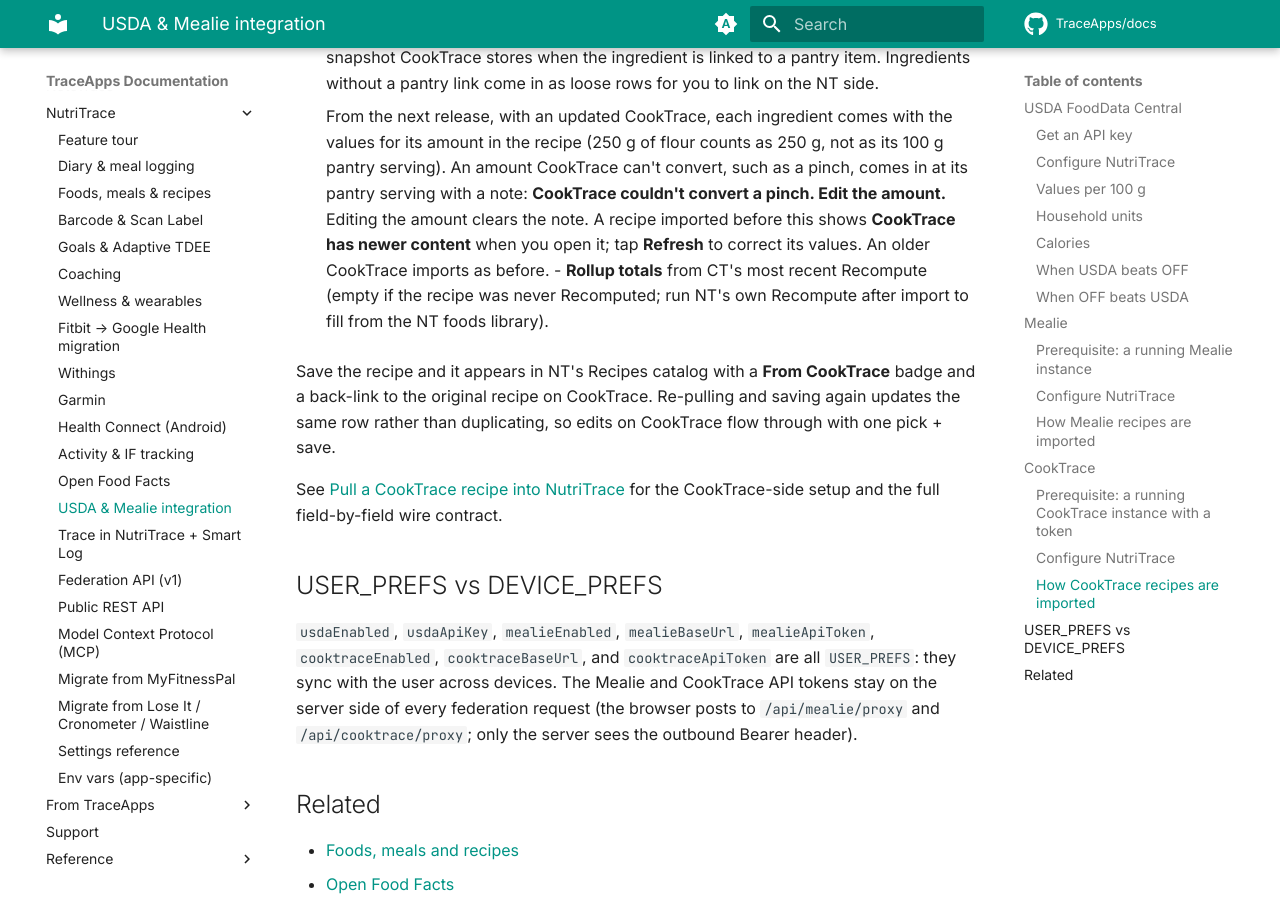
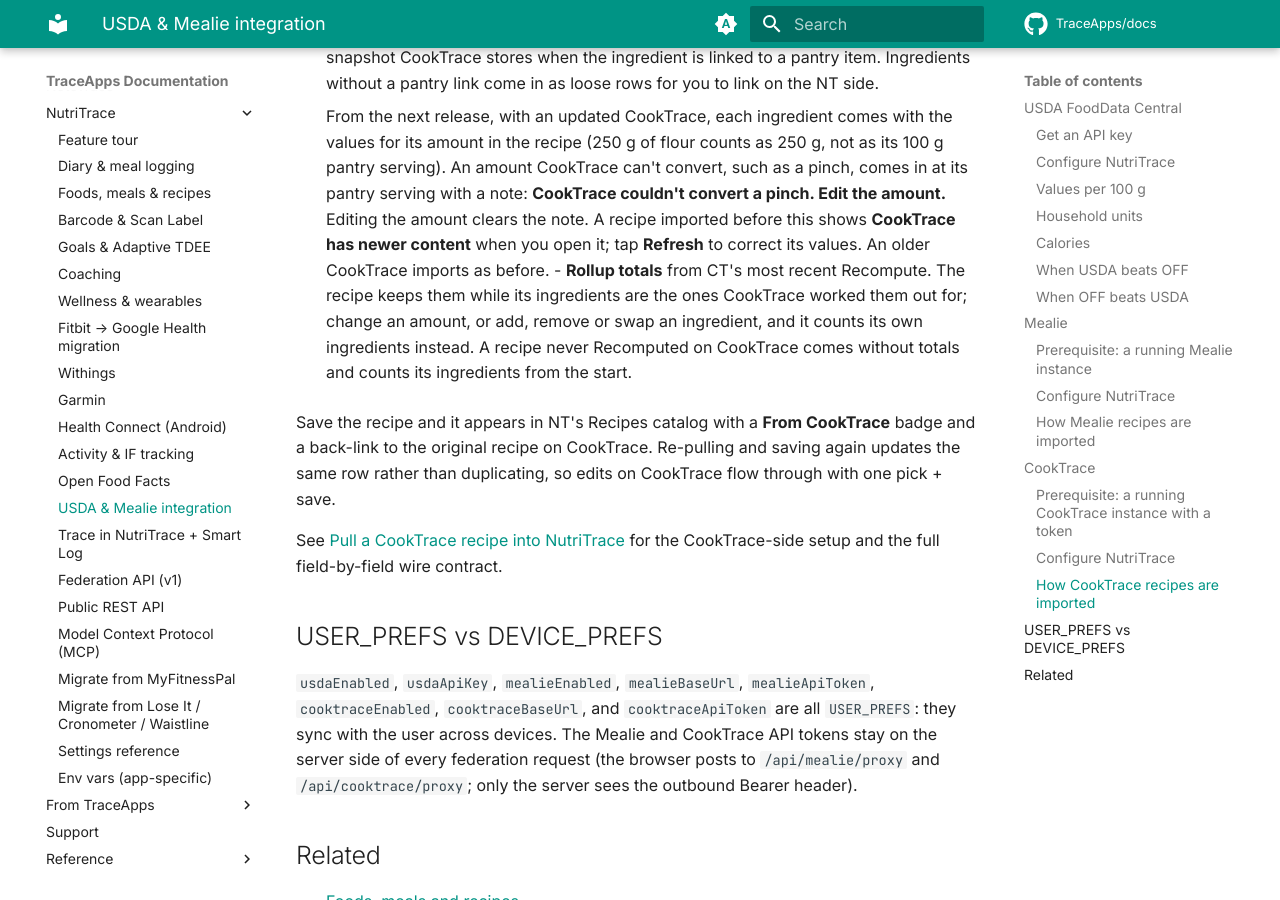
Before and after one commit to TraceApps/docs, an MkDocs documentation site: the page built from docs/nutritrace/usda-mealie.md, in a window 1280 px wide and 900 px high, scrolled down 4632 px. Built offline with MkDocs 1.6.1 and Material for MkDocs 9.7.7, drawn with Linux system fonts in a browser that asks for light colours; comment, search, counter and statistics services are not loaded.

Commit message:
nutritrace, cooktrace: CookTrace recipe totals follow ingredient edits (nutritrace#343)

```diff
--- a/docs/nutritrace/usda-mealie.md
+++ b/docs/nutritrace/usda-mealie.md
@@ -110,7 +110,7 @@ When you pick a CookTrace recipe from the picker, NutriTrace opens the Recipe ed
 - **Ingredients** as one editor row per CT ingredient, with the per-ingredient nutrition snapshot CookTrace stores when the ingredient is linked to a pantry item. Ingredients without a pantry link come in as loose rows for you to link on the NT side.
 
     From the next release, with an updated CookTrace, each ingredient comes with the values for its amount in the recipe (250 g of flour counts as 250 g, not as its 100 g pantry serving). An amount CookTrace can't convert, such as a pinch, comes in at its pantry serving with a note: **CookTrace couldn't convert a pinch. Edit the amount.** Editing the amount clears the note. A recipe imported before this shows **CookTrace has newer content** when you open it; tap **Refresh** to correct its values. An older CookTrace imports as before.
-- **Rollup totals** from CT's most recent Recompute (empty if the recipe was never Recomputed; run NT's own Recompute after import to fill from the NT foods library).
+- **Rollup totals** from CT's most recent Recompute. The recipe keeps them while its ingredients are the ones CookTrace worked them out for; change an amount, or add, remove or swap an ingredient, and it counts its own ingredients instead. A recipe never Recomputed on CookTrace comes without totals and counts its ingredients from the start.
 
 Save the recipe and it appears in NT's Recipes catalog with a **From CookTrace** badge and a back-link to the original recipe on CookTrace. Re-pulling and saving again updates the same row rather than duplicating, so edits on CookTrace flow through with one pick + save.
 
```
Also changed, not shown: docs/cooktrace/nt-federation.md (+1 -1 lines).
